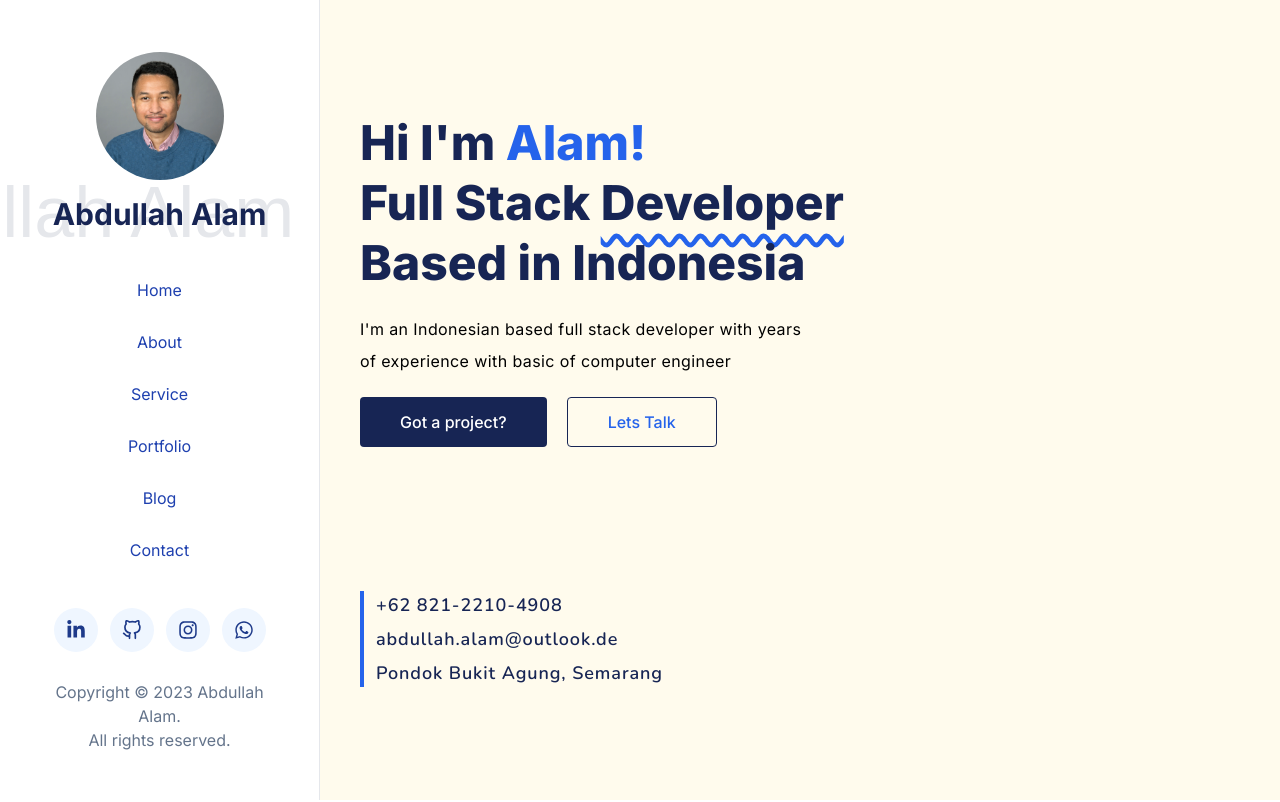
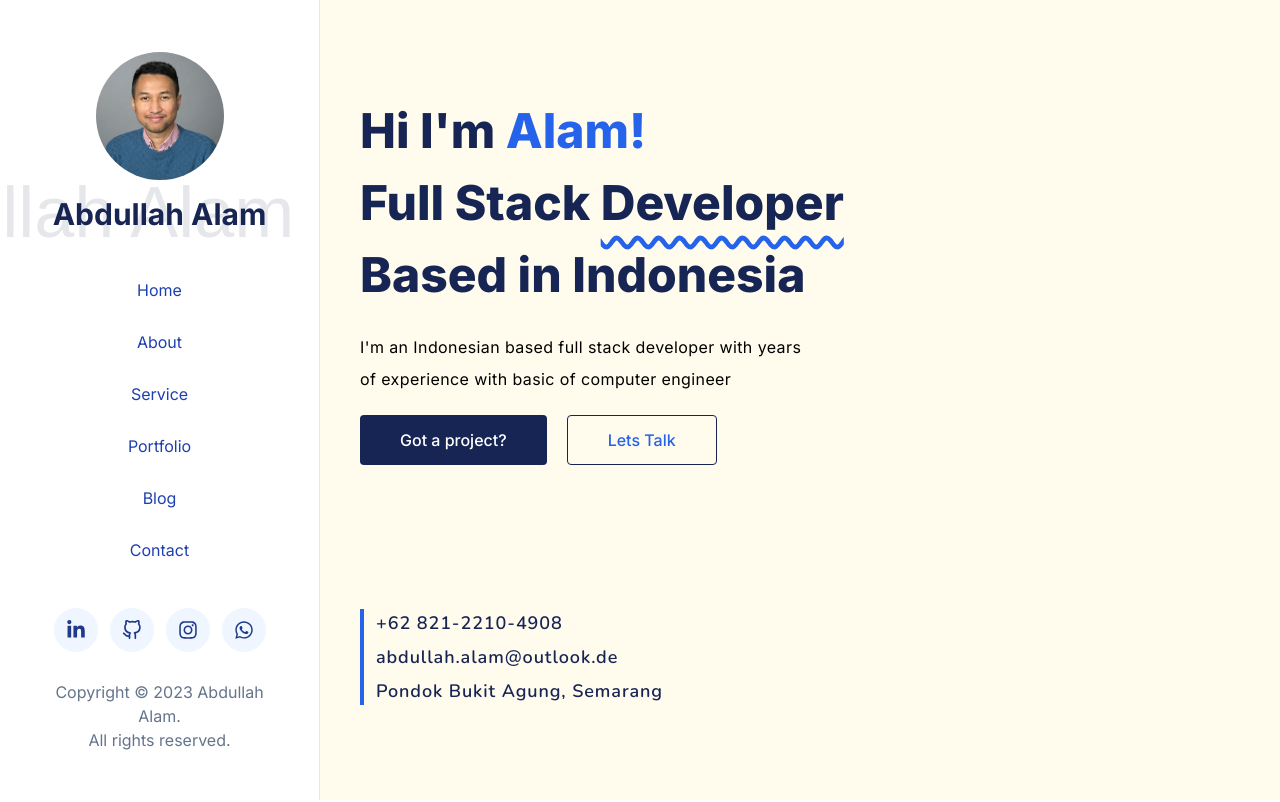
Before and after one commit to alammooo/the-portofolio, a Next.js app: page / in a window 1280 px wide. Shown: the top 802 px of the page. Built offline with nearby package versions, Linux system fonts and the light colour scheme; a web font is replaced by a local one.

Commit message:
refactor styles

```diff
--- a/components/Hero.tsx
+++ b/components/Hero.tsx
@@ -1,7 +1,4 @@
 import { Nunito } from "next/font/google"
-import ProfilePict from "@/assets/my-pict.jpg"
-import ProfileNoBg from "@/assets/my-pict-nobg.png"
-import Image from "next/image"
 
 const nunito = Nunito({ subsets: ["latin"] })
 
@@ -13,10 +10,10 @@ export default function Hero() {
       <div className="mx-auto flex h-full items-center px-4 py-5 md:max-w-7xl md:px-10 md:py-0">
         <div className="flex flex-col gap-16 md:w-7/12 md:gap-36">
           <div className="flex flex-col gap-5">
-            <h1 className="text-5xl font-extrabold leading-tight text-blue-950 2xl:text-6xl">
+            <h1 className="text-5xl font-extrabold leading-tight md:!leading-normal text-blue-950 2xl:text-6xl">
               Hi I&apos;m <span className="text-blue-600">Alam!</span> <br />{" "}
               Full Stack{" "}
-              <span className="underline decoration-blue-600 decoration-wavy underline-offset-[14px]">
+              <span className="underline decoration-blue-600 decoration-wavy underline-offset-4 md:underline-offset-[16px]">
                 Developer
               </span>{" "}
               Based in Indonesia
```
